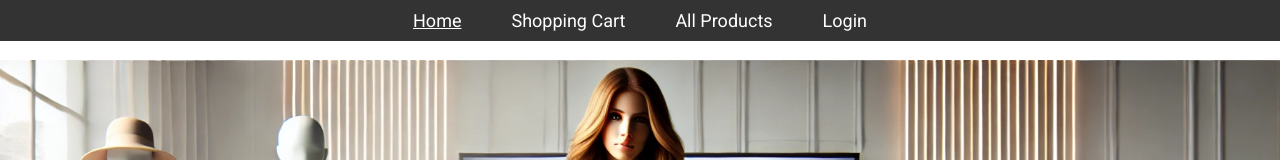
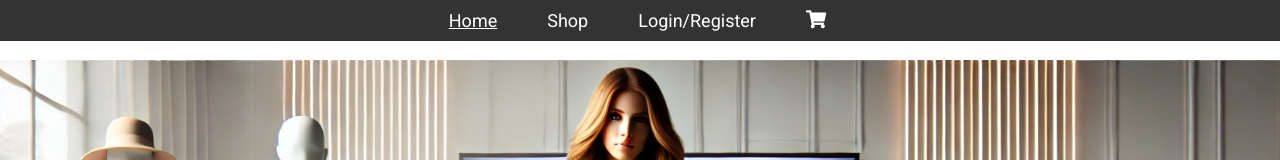
Before and after one commit to ScottInPittsburgh/christinesfashions, a React (Create React App) app in the folder client/: page / in a window 1280 px wide. Shown: the top 160 px of the page. Built offline with nearby package versions, Linux system fonts and the light colour scheme.

Commit message:
Changes to header formatting, removed custom homepage header

```diff
--- a/client/src/Home.js
+++ b/client/src/Home.js
@@ -1,5 +1,5 @@
 import React from 'react';
-import { Link, useLocation } from 'react-router-dom';
+import { useLocation } from 'react-router-dom';
 import heroImage from './images/content/hero-image.jpg';
 import id1image from './images/content/id1image.jpg';
 import id2image from './images/content/id2image.jpg';
@@ -24,16 +24,6 @@ const Home = () => {
 
     return (
         <div>
-            <header className="header">
-                <nav className="nav-container">
-                    <ul className="menu-bar">
-                        <li><Link to="/" className={location.pathname === '/' ? 'active' : ''}>Home</Link></li>
-                        <li><Link to="/cart" className={location.pathname === '/cart' ? 'active' : ''}>Shopping Cart</Link></li>
-                        <li><Link to="/collection/products" className={location.pathname === '/collection/products' ? 'active' : ''}>All Products</Link></li>
-                        <li><Link to="/login" className={location.pathname === '/login' ? 'active' : ''}>Login</Link></li>
-                    </ul>
-                </nav>
-            </header>
             <div className="hero" style={{ backgroundImage: `url(${heroImage})` }}>
                 <h1>Christine's Fashions</h1>
             </div>
```
